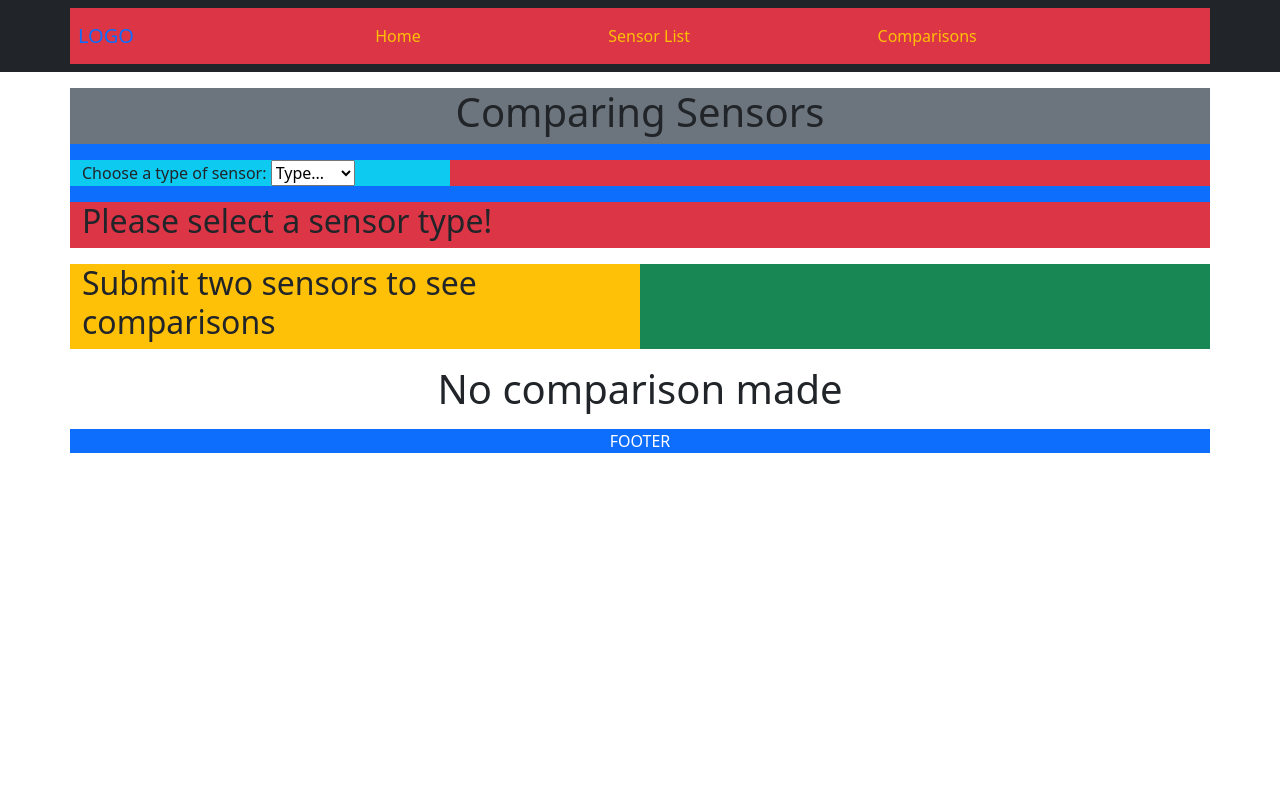
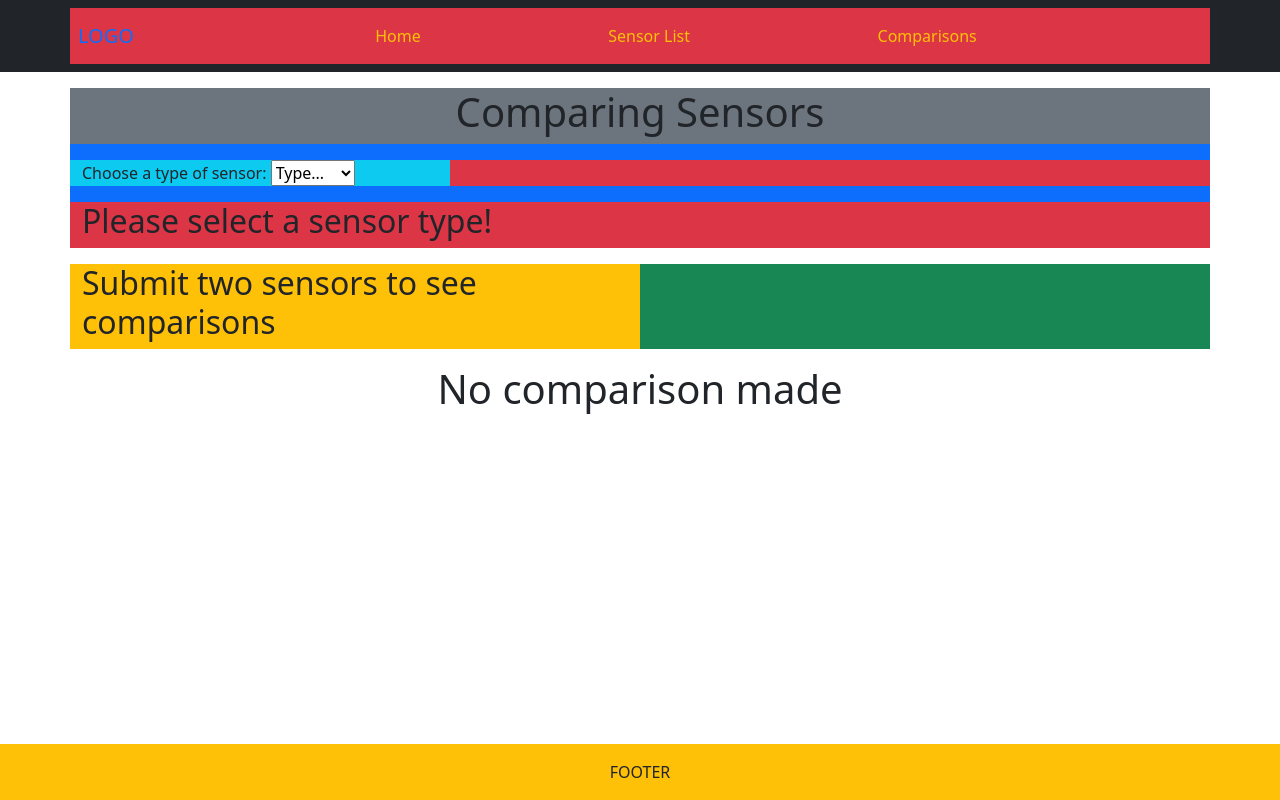
Before and after one commit to Xenterra/GroupProjectBackup, a Django app: page /comparisons/ in a window 1280 px wide. Run offline with Django 3.2, Linux system fonts and the light colour scheme; data comes from the database, SQL or seed files in the repository; some libraries are stand-ins or nearby versions.

Commit message:
Footer re-format

```diff
--- a/airMonitor/templates/airMonitor/base.html
+++ b/airMonitor/templates/airMonitor/base.html
@@ -23,8 +23,7 @@
 	<link href='https://api.mapbox.com/mapbox-gl-js/v2.8.1/mapbox-gl.css' rel='stylesheet' />
 
 </head>
-<body>
-
+<body class="d-flex flex-column min-vh-100">
     <!-- navigation bar -->
     <nav class="navbar navbar-expand-sm mb-3 bg-dark navbar-dark">
         <div class="container bg-danger p-2">
@@ -74,13 +73,10 @@
     {% block content %}
     {% endblock %}
 
-    <div class="container bg-primary my-3">
-        <div class="row">
-            <footer class="text-white text-center">
-                FOOTER
-            </footer>
-        </div>
-    </div>
+    <footer class="mt-auto bg-warning p-3 text-center">
+        FOOTER
+    </footer>
+
 
 </body>
 </html>
```
